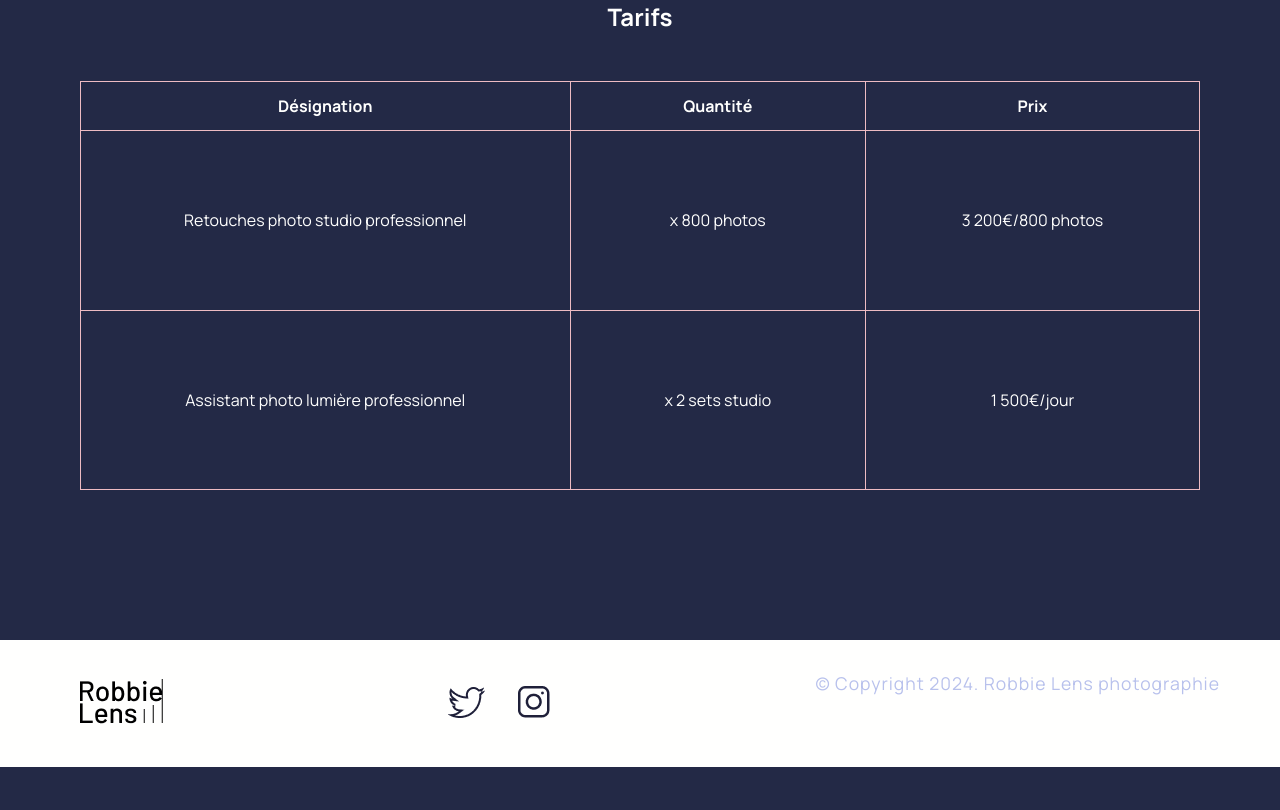
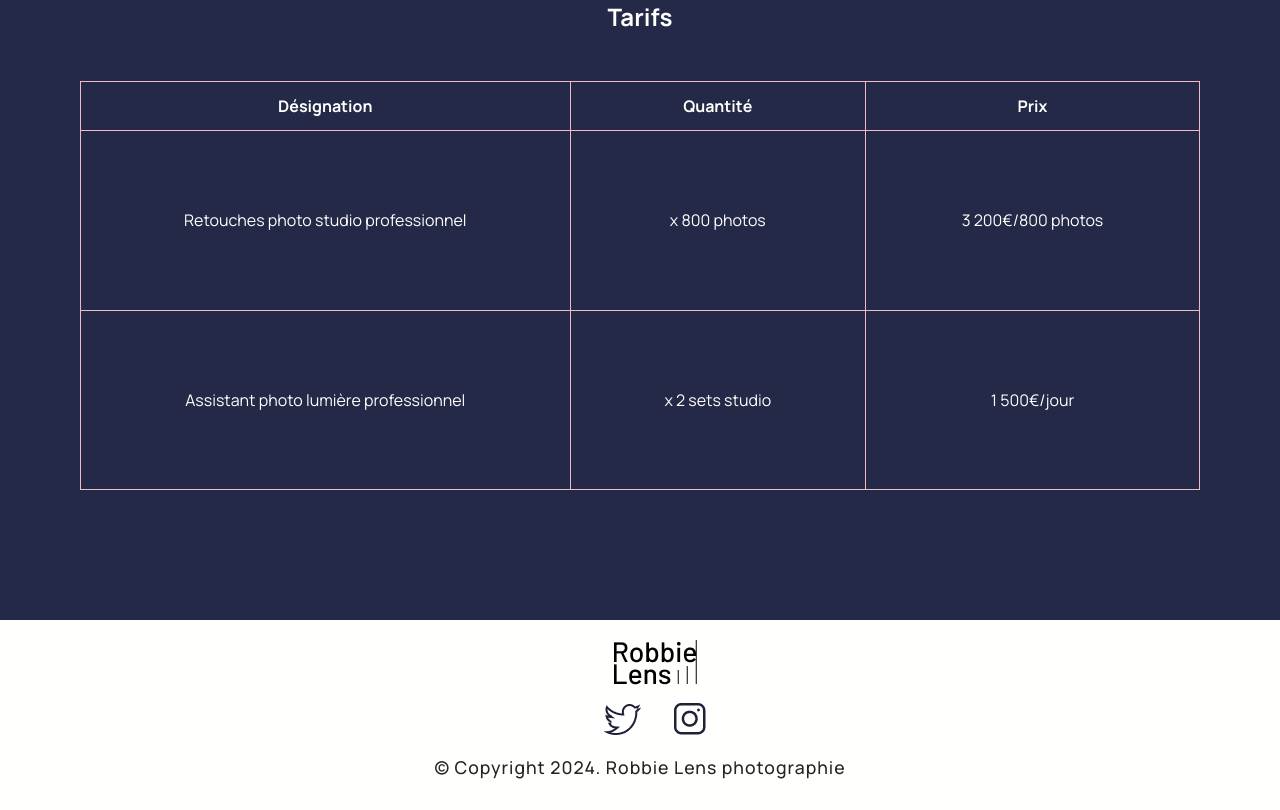
Before and after one commit to aperbet56/robbie_lens_photograph, a plain HTML site: page about.html in a window 1280 px wide. Shown: the part 1724-2534 px from the top of the page. Before the commit the page ends 2491 px from the top, so only its background shows below. Drawn offline with Linux system fonts and the light colour scheme.

Commit message:
Stylisation de la balise <p> du footer

```diff
--- a/css/about.css
+++ b/css/about.css
@@ -5,7 +5,7 @@ h1 {
     text-align: left;
 }
 
-p {
+.about__container p {
     margin-bottom: 50px;
 }
 
@@ -126,7 +126,7 @@ figcaption h2 {
 }
 
 .price__container {
-    margin-bottom: 70px;
+    margin-bottom: 50px;
 }
 
 table {
--- a/css/global.css
+++ b/css/global.css
@@ -123,6 +123,21 @@ em {
     transition: background-color 0.3s ease-in-out;
 }
 
+footer {
+    flex-direction: column;
+}
+
+footer .icon__link:first-child {
+    margin-bottom: 15px;
+}
+
+footer p {
+    text-align: center;
+    color: var(--text);
+    font-weight: 500;
+    margin-top: 15px;
+}
+
 .actions:hover {
     background-color: var(--paragraph);
 }
```
